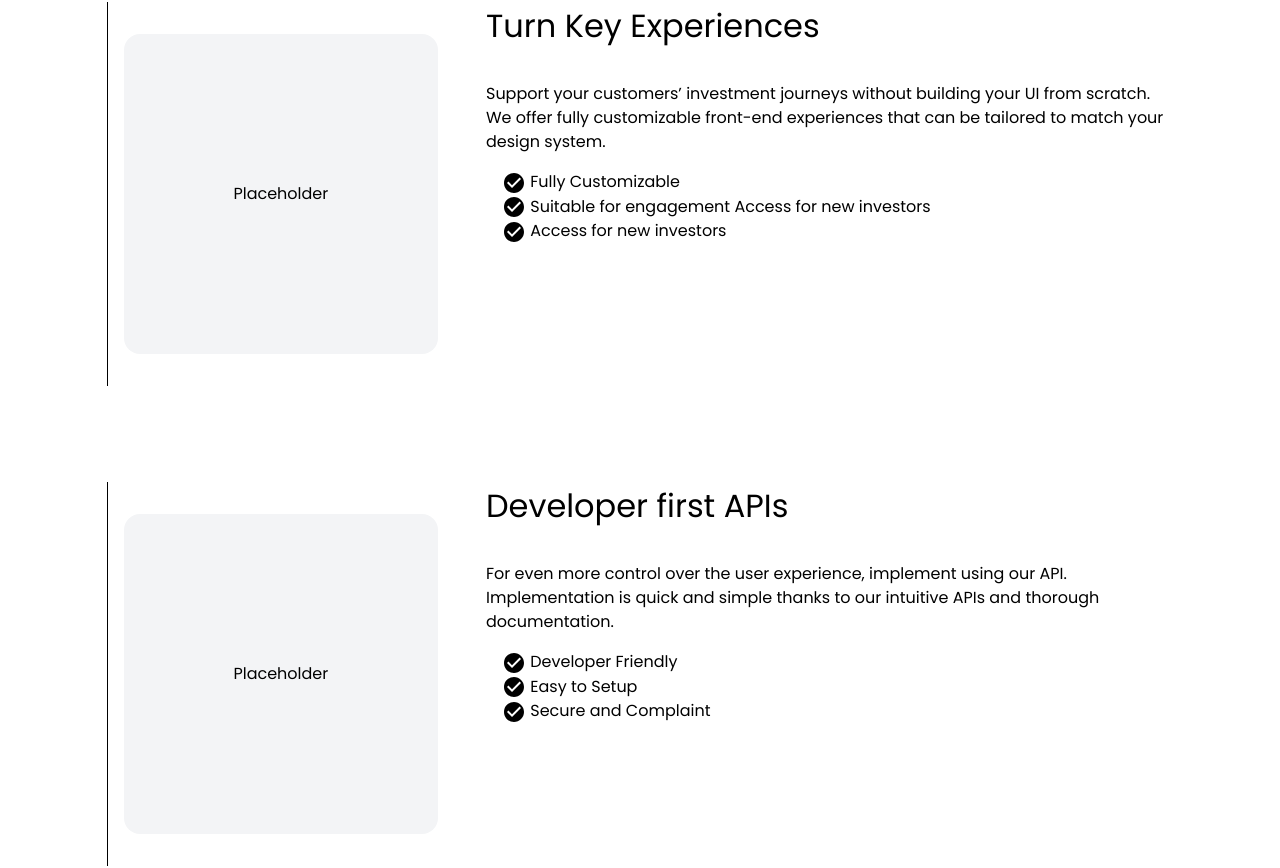
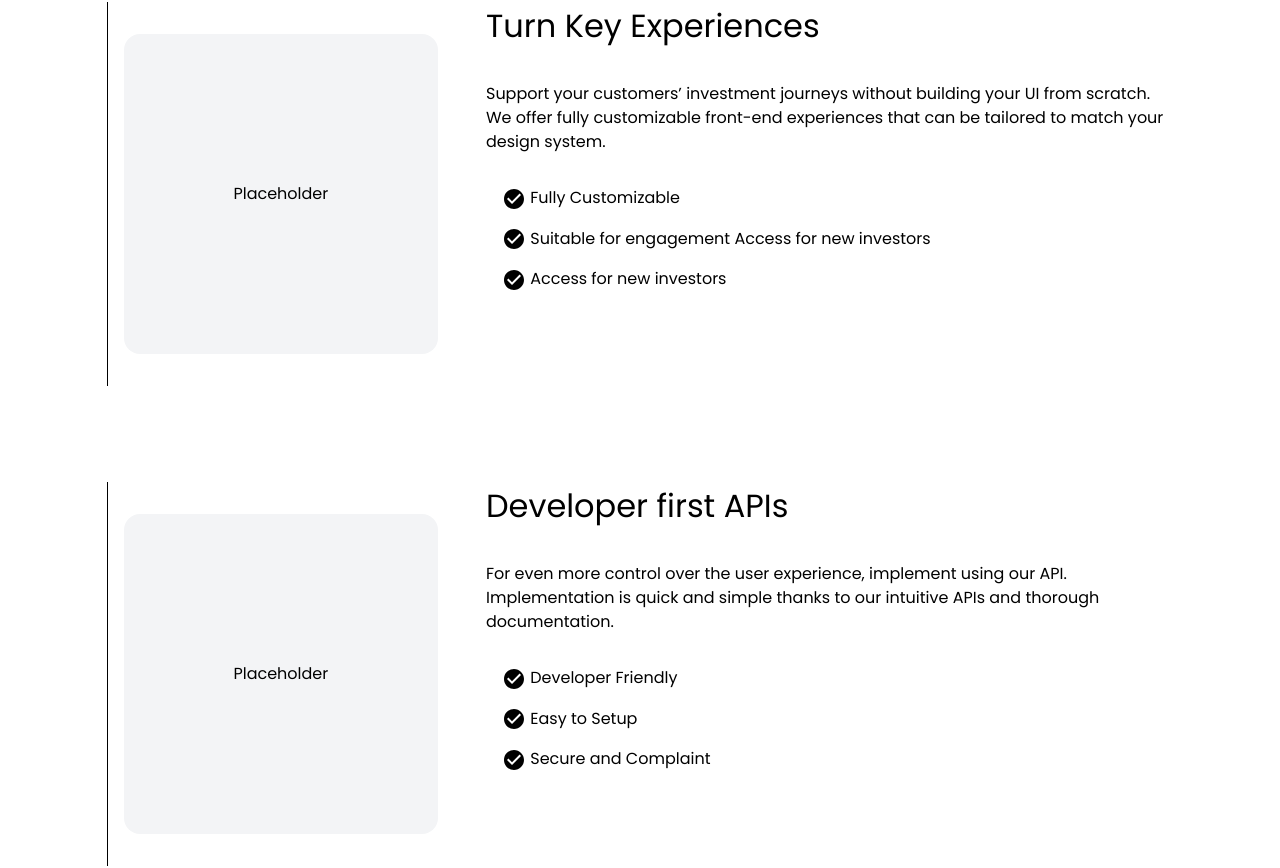
Before and after one commit to EllisOtoo/pavelonv2, a Next.js app: page /investmentAsAService in a window 1280 px wide. Shown: the part 1127-1995 px from the top of the page. Built offline with nearby package versions, Linux system fonts and the light colour scheme.

Commit message:
Updates to Investment list udpates

```diff
--- a/pages/investmentAsAService.tsx
+++ b/pages/investmentAsAService.tsx
@@ -216,7 +216,7 @@ const HeavyLiftingTabSwitch = () => {
           from scratch. We offer fully customizable front-end experiences that
           can be tailored to match your design system.
         </p>{" "}
-        <ul className=" ml-4 my-4">
+        <ul className="ml-4 my-4 md:my-8 flex flex-col md:gap-4">
           <li>
             <CheckCircle /> Fully Customizable
           </li>
@@ -235,7 +235,7 @@ const HeavyLiftingTabSwitch = () => {
           API. Implementation is quick and simple thanks to our intuitive APIs
           and thorough documentation.
         </p>{" "}
-        <ul className=" ml-4 my-4">
+        <ul className="ml-4 my-4 md:my-8 flex flex-col md:gap-4">
           <li>
             <CheckCircle /> Developer Friendly
           </li>
```
Also changed, not shown: public/IdentityApi/c17b9a9b20ad185875c22cf8aa8a5de1.png (deleted).
